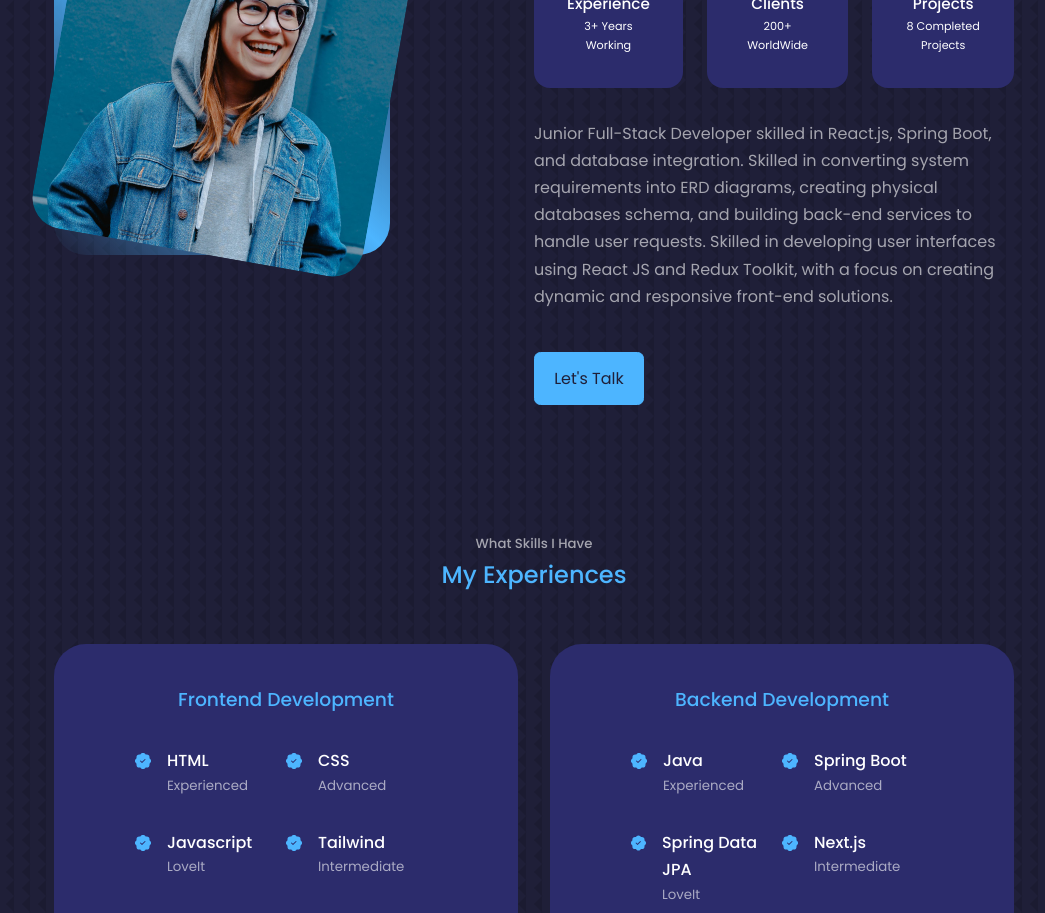
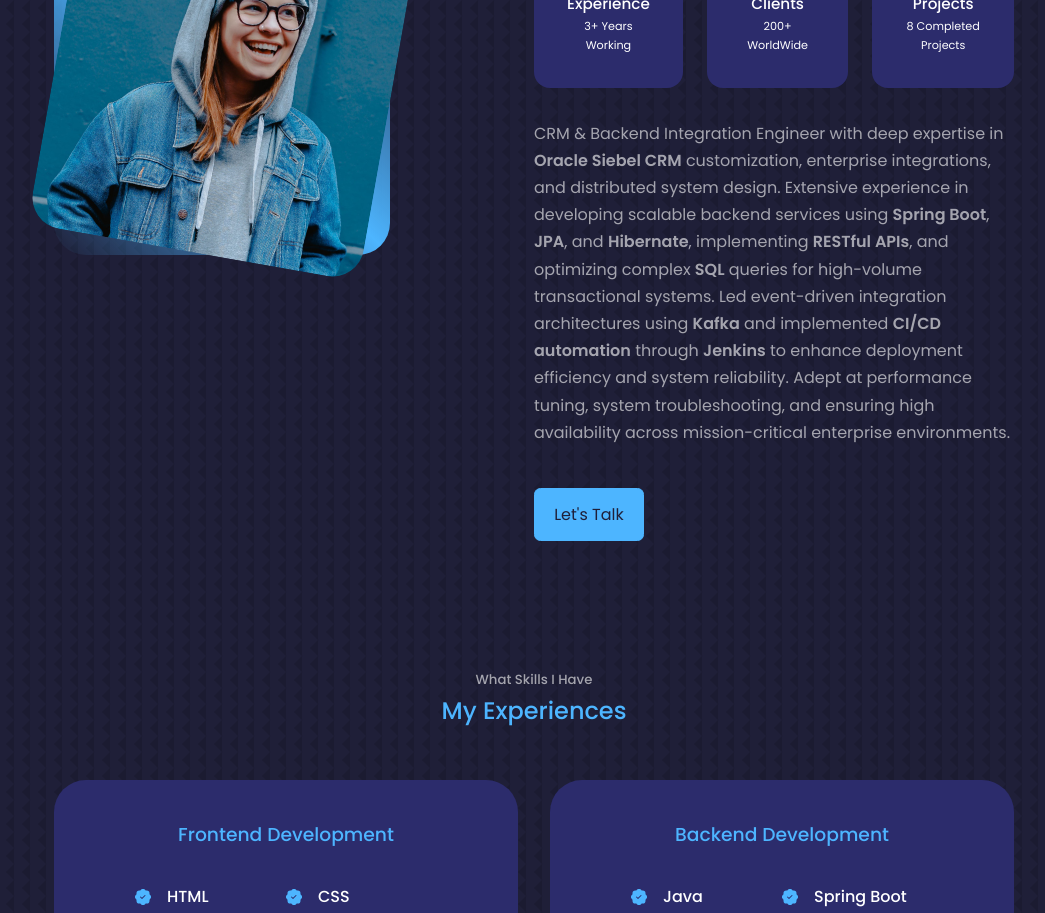
Before and after one commit to Mohamed-Mohamed-Afifi/new_porto, a React (Vite) app: page / in a window 1280 px wide. Shown: the part 1120-2033 px from the top of the page, without its empty margins (106-1151 px from the left). Built offline with nearby package versions, Linux system fonts and the light colour scheme.

Commit message:
Revise professional summary in About component
Updated the professional summary to reflect new skills and experience.

```diff
--- a/src/components/about/About.jsx
+++ b/src/components/about/About.jsx
@@ -51,14 +51,9 @@ class About extends Component {
                 <small>8 Completed Projects</small>
               </article>
             </div>
-            <p data-aos="fade-up">
-              Junior Full-Stack Developer skilled in React.js, Spring Boot, and
-              database integration. Skilled in converting system requirements
-              into ERD diagrams, creating physical databases schema, and
-              building back-end services to handle user requests. Skilled in
-              developing user interfaces using React JS and Redux Toolkit, with
-              a focus on creating dynamic and responsive front-end solutions.
-            </p>
+<p data-aos="fade-up">
+  CRM & Backend Integration Engineer with deep expertise in <strong>Oracle Siebel CRM</strong> customization, enterprise integrations, and distributed system design. Extensive experience in developing scalable backend services using <strong>Spring Boot</strong>, <strong>JPA</strong>, and <strong>Hibernate</strong>, implementing <strong>RESTful APIs</strong>, and optimizing complex <strong>SQL</strong> queries for high-volume transactional systems. Led event-driven integration architectures using <strong>Kafka</strong> and implemented <strong>CI/CD automation</strong> through <strong>Jenkins</strong> to enhance deployment efficiency and system reliability. Adept at performance tuning, system troubleshooting, and ensuring high availability across mission-critical enterprise environments.
+</p>
             <a href="#contact" className="btn btn-primary" data-aos="fade-up">
               Let's Talk
             </a>
```
